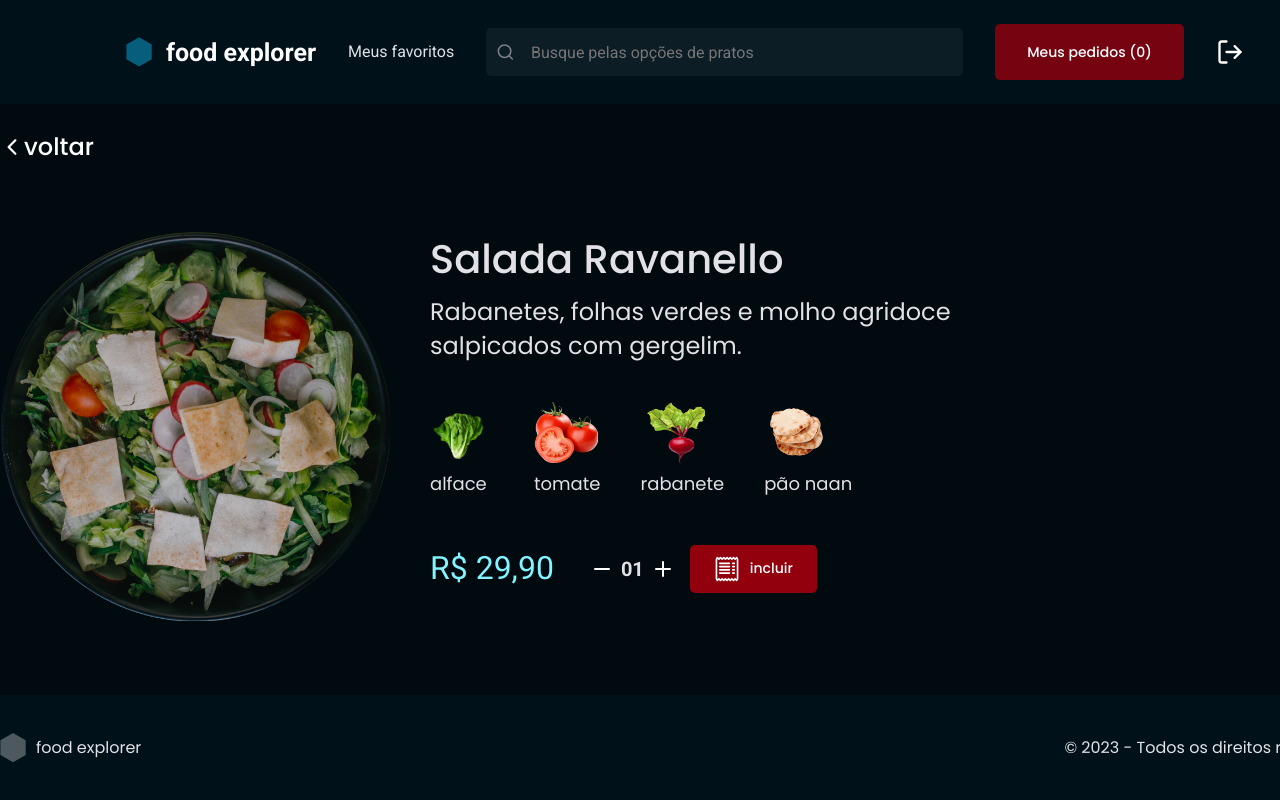
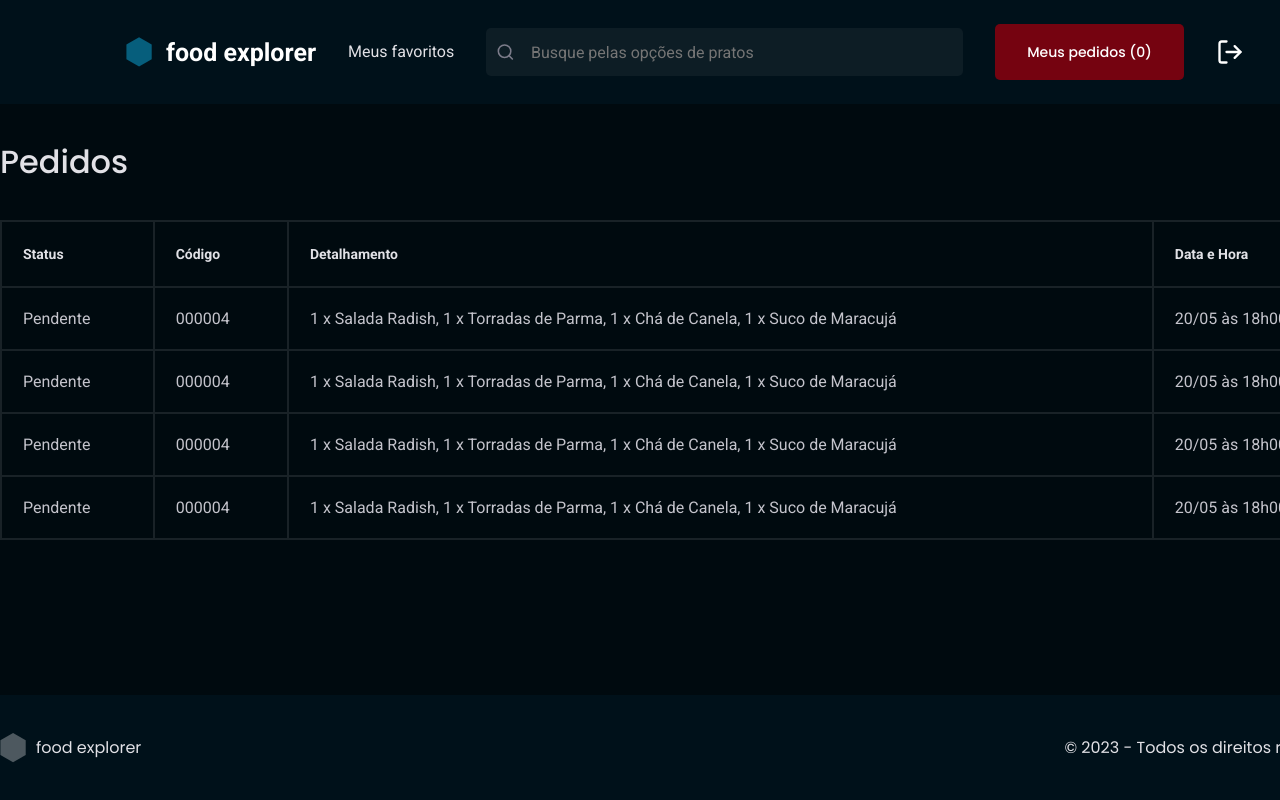
Before and after one commit to fredsonsouza/food-explorer, a React (Vite) app: page / in a window 1280 px wide. Shown: the top 800 px of the page. Built offline with nearby package versions, Linux system fonts and the light colour scheme.

Commit message:
order table component  and order list page created

```diff
--- /dev/null
+++ b/src/components/OrderTable/index.jsx
@@ -0,0 +1,54 @@
+import { Container } from "./styles";
+
+export function OrderTable() {
+  return (
+    <Container>
+      <table>
+        <thead>
+          <th>Status</th>
+          <th>Código</th>
+          <th>Detalhamento</th>
+          <th>Data e Hora</th>
+        </thead>
+        <tbody>
+          <tr>
+            <td>Pendente</td>
+            <td>000004</td>
+            <td>
+              1 x Salada Radish, 1 x Torradas de Parma, 1 x Chá de Canela, 1 x
+              Suco de Maracujá
+            </td>
+            <td>20/05 às 18h00</td>
+          </tr>
+          <tr>
+            <td>Pendente</td>
+            <td>000004</td>
+            <td>
+              1 x Salada Radish, 1 x Torradas de Parma, 1 x Chá de Canela, 1 x
+              Suco de Maracujá
+            </td>
+            <td>20/05 às 18h00</td>
+          </tr>
+          <tr>
+            <td>Pendente</td>
+            <td>000004</td>
+            <td>
+              1 x Salada Radish, 1 x Torradas de Parma, 1 x Chá de Canela, 1 x
+              Suco de Maracujá
+            </td>
+            <td>20/05 às 18h00</td>
+          </tr>
+          <tr>
+            <td>Pendente</td>
+            <td>000004</td>
+            <td>
+              1 x Salada Radish, 1 x Torradas de Parma, 1 x Chá de Canela, 1 x
+              Suco de Maracujá
+            </td>
+            <td>20/05 às 18h00</td>
+          </tr>
+        </tbody>
+      </table>
+    </Container>
+  );
+}
--- /dev/null
+++ b/src/components/OrderTable/styles.js
@@ -0,0 +1,35 @@
+import styled from "styled-components";
+
+export const Container = styled.div`
+  display: flex;
+
+  table {
+    width: 100%;
+    border-collapse: collapse;
+    border: 2px solid #192227;
+    text-align: left;
+
+    th:first-child {
+      border-top-left-radius: 0.4rem;
+    }
+
+    th:last-child {
+      border-top-right-radius: 0.4rem;
+    }
+    th {
+      border: 2px solid #192227;
+      padding: 2.1rem;
+      font-style: normal;
+      font-weight: 700;
+      font-size: 1.4rem;
+      line-height: 160%;
+      color: ${({ theme }) => theme.COLORS.GRAY_200};
+    }
+    td {
+      padding: 2.1rem;
+      color: ${({ theme }) => theme.COLORS.GRAY_300};
+
+      border: 2px solid #192227;
+    }
+  }
+`;
--- a/src/main.jsx
+++ b/src/main.jsx
@@ -5,12 +5,13 @@ import { ThemeProvider } from "styled-components";
 import theme from "./styles/theme";
 
 import { Details } from "./pages/Details";
+import { Order } from "./pages/Order";
 
 ReactDOM.createRoot(document.getElementById("root")).render(
   <React.StrictMode>
     <ThemeProvider theme={theme}>
       <GlobalStyles />
-      <Details />
+      <Order></Order>
     </ThemeProvider>
   </React.StrictMode>
 );
--- /dev/null
+++ b/src/pages/Order/index.jsx
@@ -0,0 +1,19 @@
+import { Header } from "../../components/Header";
+import { Footer } from "../../components/Footer";
+import { OrderTable } from "../../components/OrderTable";
+import { Container, Content } from "./styles";
+
+export function Order() {
+  return (
+    <Container>
+      <Header />
+      <main>
+        <Content>
+          <h2>Pedidos</h2>
+          <OrderTable />
+        </Content>
+      </main>
+      <Footer />
+    </Container>
+  );
+}
--- /dev/null
+++ b/src/pages/Order/styles.js
@@ -0,0 +1,28 @@
+import styled from "styled-components";
+
+export const Container = styled.div`
+  width: 100%;
+  height: 100vh;
+
+  display: grid;
+  grid-template-rows: 10.5rem auto 10.5rem;
+  grid-template-areas:
+    "header"
+    "content"
+    "footer";
+`;
+export const Content = styled.div`
+  grid-area: content;
+  max-width: 136.8rem;
+  margin: 3.5rem auto 0 auto;
+
+  display: grid;
+
+  > h2 {
+    font-style: normal;
+    font-weight: 500;
+    font-size: 3.2rem;
+    line-height: 140%;
+    margin-bottom: 3.5rem;
+  }
+`;
--- a/src/styles/global.js
+++ b/src/styles/global.js
@@ -16,7 +16,7 @@ body{
 
   -webkit-font-smoothing: antialiased
 }
-h1, a, input{
+h1, a, input, table{
   font-family: 'Roboto', sans-serif;
 }
 button, h2, p, span{
```
